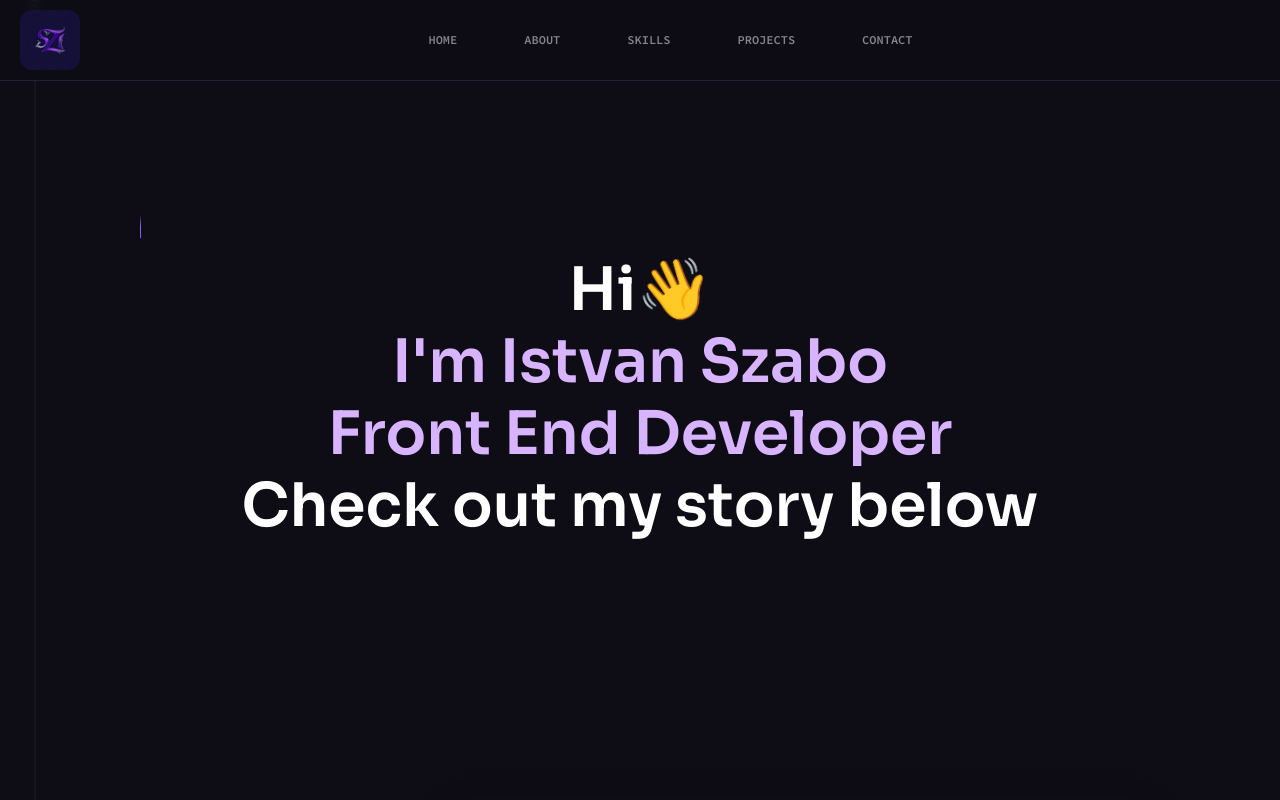
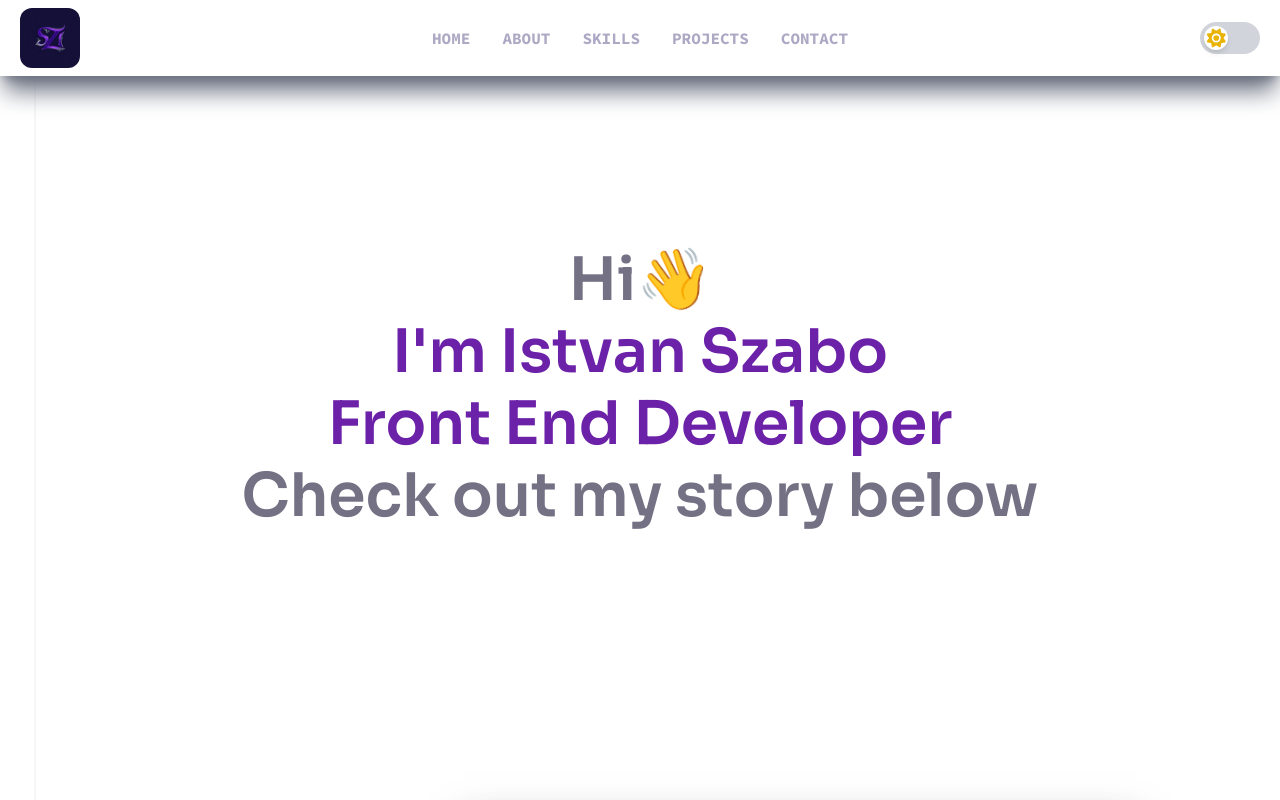
Before and after one commit to szkajvolker/portfolio-2.0, a React (Vite) app in the folder frontend/: page / in a window 1280 px wide. Shown: the top 800 px of the page. Built offline with nearby package versions, Linux system fonts and the light colour scheme; a web font is replaced by a local one.

Commit message:
implementing dark/light mode,code improvements

```diff
--- a/frontend/package.json
+++ b/frontend/package.json
@@ -10,6 +10,8 @@
     "preview": "vite preview"
   },
   "dependencies": {
+    "@fortawesome/free-solid-svg-icons": "^7.1.0",
+    "@fortawesome/react-fontawesome": "^3.1.0",
     "@gsap/react": "^2.1.2",
     "@tabler/icons-react": "^3.34.1",
     "@tailwindcss/vite": "^4.1.12",
@@ -22,7 +24,8 @@
     "react-router-dom": "^7.8.2",
     "react-transition-group": "^4.4.5",
     "scroll-lock": "^2.1.5",
-    "tailwind-merge": "^3.3.1"
+    "tailwind-merge": "^3.3.1",
+    "zustand": "^5.0.8"
   },
   "devDependencies": {
     "@eslint/js": "^9.33.0",
--- a/frontend/src/App.jsx
+++ b/frontend/src/App.jsx
@@ -7,14 +7,22 @@ import Contact from "./components/Contact";
 import Footer from "./components/Footer";
 import Navbar from "./components/Navbar";
 import { TracingBeam } from "./components/ui/TracingBeam";
+import { useThemeStore } from "./constants/themeStore";
+import { useEffect } from "react";
 
 function App() {
+  const theme = useThemeStore((state) => state.theme);
+
+  useEffect(() => {
+    document.documentElement.classList.toggle("dark", theme === "dark");
+  }, [theme]);
+
   return (
     <>
       <TracingBeam>
         <div className="overflow-x-hidden w-full">
           <Navbar />
-          <Home />
+          <Home theme={theme} />
           <About />
           <Skills />
           <Projects />
--- a/frontend/src/components/DarkmodeToggle.jsx
+++ b/frontend/src/components/DarkmodeToggle.jsx
@@ -1,5 +1,26 @@
+import { useThemeStore } from "../constants/themeStore";
+import { faSun, faMoon } from "@fortawesome/free-solid-svg-icons";
+import { FontAwesomeIcon } from "@fortawesome/react-fontawesome";
+
 const DarkmodeToggle = () => {
-  return <div>DarkmodeToggle</div>;
+  const theme = useThemeStore((state) => state.theme);
+  const toggleTheme = useThemeStore((state) => state.toggleTheme);
+
+  return (
+    <div
+      className="w-15 h-8 flex items-center bg-gray-300 dark:bg-gray-700 rounded-full px-1 cursor-pointer transition-colors hover:scale-110 hover:brightness-110"
+      onClick={toggleTheme}
+      area-label="Toggle dark mode"
+    >
+      <div
+        className={`w-6 h-6 flex items-center justify-center rounded-full shadow-md transition-transform duration-300 bg-white dark:bg-gray-900 text-lg ${
+          theme === "dark" ? "translate-x-full" : "translate-x-0"
+        }`}
+      >
+        <FontAwesomeIcon icon={theme === "dark" ? faMoon : faSun} className="text-yellow-500" />
+      </div>
+    </div>
+  );
 };
 
 export default DarkmodeToggle;
--- a/frontend/src/components/Home.jsx
+++ b/frontend/src/components/Home.jsx
@@ -3,7 +3,7 @@ import { useGSAP } from "@gsap/react";
 import gsap from "gsap";
 import { BackgroundBeamsWithCollision } from "./ui/BackgroundBeamsWithCollision";
 
-function Home() {
+function Home({ theme }) {
   const waveRef = useRef(null);
 
   useGSAP(() => {
@@ -32,24 +32,40 @@ function Home() {
 
   return (
     <div className="w-full flex items-center justify-center" id="home">
-      <BackgroundBeamsWithCollision className="bg-n-8 min-h-screen w-full ml-10 mr-10">
-        <div className="w-full px-4 lg:px-20 max-w-6xl mx-auto">
-          <div className="relative z-1 text-center mb-[3.875rem] md:mb-20 lg:mb-[6.25rem] lg:mt-[6rem]">
+      {(() => {
+        const content = (
+          <div className="w-full px-4 lg:px-20 max-w-6xl mx-auto flex items-center justify-center min-h-screen">
+            <div className="text-center">
               <h1 className="h1 mb-6">
-              <span className="anim-span">Hi</span>
+                <span className="anim-span dark:text-n-1 text-n-4">Hi</span>
                 <span ref={waveRef} className="anim-span inline-block">
                   👋
                 </span>
                 <br />
-              <span className="anim-span text-purple-300">I'm Istvan Szabo</span>
+                <span className="anim-span dark:text-purple-300 text-purple-800">
+                  I'm Istvan Szabo
+                </span>
                 <br />
-              <span className="text-purple-300 anim-span">Front End Developer</span>
+                <span className="dark:text-purple-300 text-purple-800 anim-span">
+                  Front End Developer
+                </span>
                 <br />
-              <span className="anim-span">Check out my story below</span>
+                <span className="anim-span dark:text-n-1 text-n-4">Check out my story below</span>
               </h1>
             </div>
           </div>
+        );
+
+        const wrapperClass = "dark:bg-n-8 bg-n-1 min-h-screen w-full ml-10 mr-10";
+
+        return theme === "dark" ? (
+          <BackgroundBeamsWithCollision className={wrapperClass}>
+            {content}
           </BackgroundBeamsWithCollision>
+        ) : (
+          <div className={wrapperClass}>{content}</div>
+        );
+      })()}
     </div>
   );
 }
--- a/frontend/src/components/Navbar.jsx
+++ b/frontend/src/components/Navbar.jsx
@@ -1,11 +1,12 @@
 import { useState } from "react";
-import { navIcons, navLists } from "../constants";
+import { navLists } from "../constants";
 import { HamburgerMenu } from "./design/Header";
 import { useLocation } from "react-router-dom";
 import { disablePageScroll, enablePageScroll } from "scroll-lock";
 import Button from "./Button";
 import MenuSvg from "../assets/svg/MenuSvg";
 import logoIcon from "../assets/images/logoIcon.jpg";
+import DarkmodeToggle from "./DarkmodeToggle";
 
 const Navbar = () => {
   const pathName = useLocation();
@@ -29,11 +30,10 @@ const Navbar = () => {
 
   return (
     <div
-      className={`fixed top-0 left-0 z-50 w-full border-b border-n-6 lg:bg-n-8/90 lg:backdrop-blur-sm ${
-        openNavigation ? "bg-n-8" : "bg-n-8/90 backdropblur-sm"
-      }`}
+      className={`fixed top-0 left-0 z-50 w-full  shadow-xl shadow-gray-500  dark:shadow-purple-800 flex items-center justify-between p-2 ${
+        openNavigation ? "dark:bg-n-8 bg-n-1" : "dark:bg-n-8/90 bg-n-1 backdrop-blur-sm"
+      } lg:px-5`}
     >
-      <div className="flex items-center justify-between max-w-screen lg:px-5">
       <a className="block" href="#hero">
         <img
           src={logoIcon}
@@ -43,20 +43,14 @@ const Navbar = () => {
           className="rounded-xl hover:brightness-150"
         />
       </a>
-        <nav
-          className={`fixed top-[5rem] left-0 right-0 bottom-0 bg-n-8 lg:static lg:flex lg:flex-1 lg-mx-auto justify-center lg:bg-transparent ${
-            openNavigation ? "flex" : "hidden"
-          }`}
-        >
-          <div className="relative z-2 flex flex-col gap-5 md:flex-row lg:flex-row items-center justify-center w-full mx-auto">
+
+      <div className="hidden lg:flex items-center gap-8">
         {navLists.map((nav) => (
           <a
             key={nav.id}
             href={nav.url}
-                className={`block relative font-code text-2xl uppercase text-w-100 transition-colors hover:text-color-1 ${
-                  nav.onlyMobile ? "lg:hidden" : ""
-                } px-6 py-6 md:py-8 lg:-mr-0.25 lg:text-xs lg:font-semibold ${
-                  nav.url === pathName.hash ? "z-2 lg:text-white-100" : "lg:text-n-1/50"
+            className={`font-code text-md font-bold uppercase transition-colors hover:text-color-1 ${
+              nav.url === pathName.hash ? "text-color-1" : "text-n-3 dark:text-n-2"
             }`}
             onClick={handleClick}
           >
@@ -64,24 +58,29 @@ const Navbar = () => {
           </a>
         ))}
       </div>
-          <HamburgerMenu />
-        </nav>
 
-        <div className="flex flex-row items-center justify-center gap-2">
-          {navIcons.map((icon, i) => (
-            <div key={i} className="">
-              <img
-                src={icon.iconUrl}
-                alt={icon.iconUrl}
-                width={32}
-                height={32}
-                className="hover:brightness-150 cursor-pointer hidden"
-              />
-            </div>
+      {openNavigation && (
+        <div className="fixed h-full top-0 left-0 right-0 dark:bg-n-8 bg-n-1 flex justify-center items-center backdrop-blur-2xl lg:hidden">
+          <div className="flex flex-col gap-8 items-center">
+            {navLists.map((nav) => (
+              <a
+                key={nav.id}
+                href={nav.url}
+                className="font-code text-2xl uppercase text-n-4 transition-colors hover:text-color-1"
+                onClick={handleClick}
+              >
+                {nav.title}
+              </a>
             ))}
           </div>
-        <Button className="lg:hidden flex-end" onClick={toggleNavigation}>
-          <MenuSvg></MenuSvg>
+          <HamburgerMenu />
+        </div>
+      )}
+
+      <div className="flex items-center gap-2">
+        <DarkmodeToggle />
+        <Button className="lg:hidden" onClick={toggleNavigation}>
+          <MenuSvg />
         </Button>
       </div>
     </div>
--- /dev/null
+++ b/frontend/src/constants/themeStore.js
@@ -0,0 +1,12 @@
+import { create } from "zustand";
+
+export const useThemeStore = create((set) => ({
+  theme: sessionStorage.getItem("theme") || "light",
+  setTheme: (theme) => set({ theme }),
+  toggleTheme: () =>
+    set((state) => {
+      const newTheme = state.theme === "dark" ? "light" : "dark";
+      sessionStorage.setItem("theme", newTheme);
+      return { theme: newTheme };
+    }),
+}));
--- a/frontend/src/index.css
+++ b/frontend/src/index.css
@@ -23,7 +23,7 @@ html {
 
 @layer base {
   body {
-    @apply font-sans bg-n-8 text-n-1 text-base;
+    @apply font-sans dark:bg-n-8 bg-n-1 text-n-1 text-base;
   }
 
   /* Egyedi scrollbar stílusok */
--- a/frontend/tailwind.config.js
+++ b/frontend/tailwind.config.js
@@ -4,6 +4,7 @@ import plugin from "tailwindcss/plugin";
 
 export default {
   content: ["./index.html", "./src/**/*.{js,ts,jsx,tsx}", "./public/assets/**/*.{js,ts,jsx,tsx}"],
+  darkMode: "class",
   theme: {
     screens: {
       sm: "640px",
```
Also changed, not shown: 1 other file (tests, documents, lock files or other folders). Lines whose indentation alone changed are shown as unchanged.
